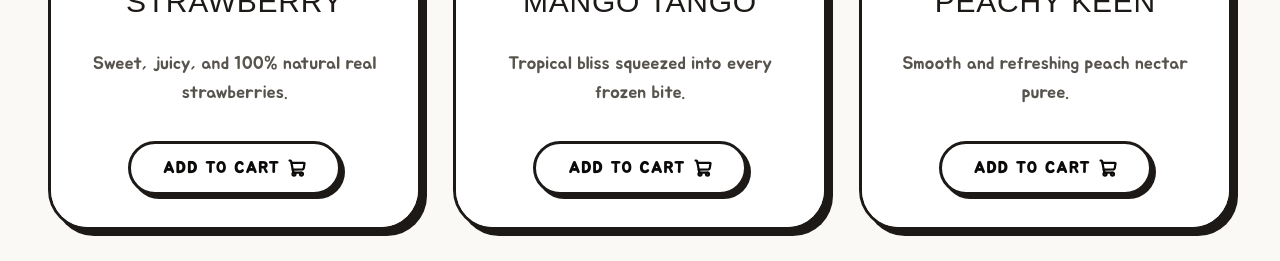
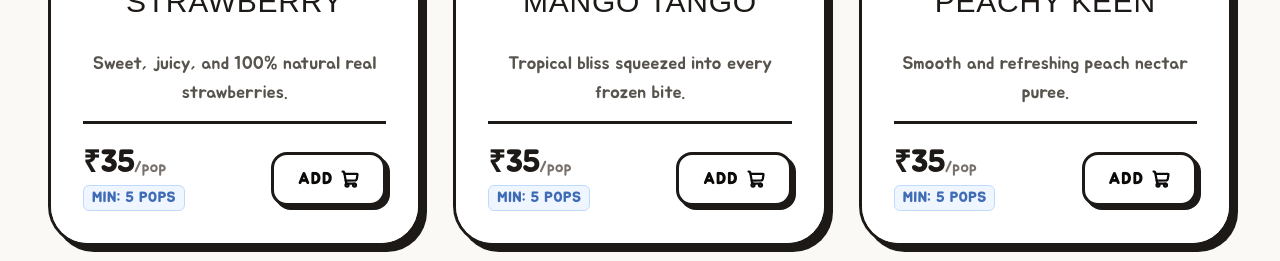
Before and after one commit to guptaRishi00/amore-icepops, a Next.js app: page /flavors in a window 1280 px wide. Shown: the part 1460-1721 px from the top of the page. Built offline with nearby package versions, Linux system fonts and the light colour scheme; a web font is replaced by a local one.

Commit message:
first commit

```diff
--- a/src/components/flavors/FlavorsGrid.tsx
+++ b/src/components/flavors/FlavorsGrid.tsx
@@ -112,16 +112,27 @@ export default function FlavorsGrid() {
                   {flavor.name}
                 </h2>
 
-                <p className="font-jua text-stone-600 text-sm md:text-lg mb-6 md:mb-8 leading-relaxed max-w-xs">
+                <p className="font-jua text-stone-600 text-sm md:text-lg mb-3 leading-relaxed max-w-xs">
                   {flavor.desc}
                 </p>
 
-                <button
-                  onClick={() => handleAddToCart(flavor)}
-                  className="mt-auto inline-flex items-center gap-2 px-6 py-2.5 md:px-8 md:py-3 bg-white text-stone-950 font-jua border-[3px] border-stone-900 rounded-full shadow-[4px_4px_0px_0px_rgba(28,25,23,1)] hover:shadow-[2px_2px_0px_0px_rgba(28,25,23,1)] hover:translate-x-[2px] hover:translate-y-[2px] transition-all active:shadow-none active:translate-x-[4px] active:translate-y-[4px] text-sm md:text-base uppercase tracking-widest font-bold cursor-pointer"
-                >
-                  Add to Cart <ShoppingCart size={18} strokeWidth={3} />
-                </button>
+                <div className="mt-auto w-full pt-5 md:pt-6 border-t-[3px] border-stone-900 flex flex-row items-center justify-between gap-2 md:gap-4">
+                  <div className="flex flex-col items-start font-jua flex-shrink-0">
+                    <span className="text-2xl md:text-3xl font-bold text-stone-900 leading-none">
+                      ₹35<span className="text-base text-stone-500 font-normal">/pop</span>
+                    </span>
+                    <span className="text-xs md:text-sm text-[#406BB5] mt-1.5 font-bold uppercase tracking-wider bg-blue-50 px-2 py-0.5 rounded-md border border-blue-200">
+                      Min: 5 pops
+                    </span>
+                  </div>
+
+                  <button
+                    onClick={() => handleAddToCart(flavor)}
+                    className="inline-flex items-center justify-center gap-2 px-4 py-2.5 md:px-6 md:py-3 bg-white text-stone-950 font-jua border-[3px] border-stone-900 rounded-xl md:rounded-2xl shadow-[4px_4px_0px_0px_rgba(28,25,23,1)] hover:shadow-[2px_2px_0px_0px_rgba(28,25,23,1)] hover:translate-x-[2px] hover:translate-y-[2px] transition-all active:shadow-none active:translate-x-[4px] active:translate-y-[4px] text-sm md:text-base uppercase tracking-widest font-bold cursor-pointer shrink-0"
+                  >
+                    Add <ShoppingCart size={18} strokeWidth={3} className="hidden lg:block shrink-0" />
+                  </button>
+                </div>
               </div>
             </div>
           ))}
--- a/src/components/home/AboutFruitPopsSection.tsx
+++ b/src/components/home/AboutFruitPopsSection.tsx
@@ -66,12 +66,15 @@ export default function AboutFruitPopsSection() {
           </div>
 
           {/* Stats Row */}
-          <div className="reveal reveal-delay-3 flex flex-wrap items-center justify-center lg:justify-start gap-4 md:gap-5 pt-4">
+          <div className="reveal reveal-delay-3 flex flex-row flex-wrap items-stretch md:items-center justify-center lg:justify-start gap-4 md:gap-5 pt-4 w-full">
             {stats.map((stat, i) => (
               <div
                 key={i}
-                className={`flex flex-col items-center px-5 md:px-7 py-4 md:py-5 bg-white border-[3px] border-stone-900 rounded-2xl shadow-[4px_4px_0px_0px_rgba(28,25,23,1)] min-w-[110px] ${stat.value === "10K+" ? "w-full max-w-[240px] md:w-auto md:max-w-none" : ""
-                  }`}
+                className={`flex flex-col items-center justify-center px-4 md:px-7 py-4 md:py-5 bg-white border-[3px] border-stone-900 rounded-2xl shadow-[4px_4px_0px_0px_rgba(28,25,23,1)] md:min-w-[110px] ${
+                  stat.value === "10K+"
+                    ? "w-full md:w-auto"
+                    : "w-[calc(50%-0.5rem)] md:w-auto"
+                }`}
               >
                 <span className="font-caprasimo text-2xl md:text-3xl text-stone-900 leading-none">
                   {stat.value}
--- a/src/components/home/EventsSection.tsx
+++ b/src/components/home/EventsSection.tsx
@@ -12,7 +12,7 @@ export default function EventsSection() {
       <div className="reveal mx-auto flex flex-col md:flex-row bg-[#406BB5] border-4 border-stone-900 rounded-3xl md:rounded-[2.5rem] shadow-[8px_8px_0px_0px_rgba(28,25,23,1)] overflow-hidden">
 
         {/* Left Side: Illustration / Visuals */}
-        <div className="md:w-5/12 bg-[#FFB000] border-b-4 md:border-b-0 md:border-r-4 border-stone-900 flex flex-col items-center justify-center relative overflow-hidden group min-h-[250px] md:min-h-full">
+        <div className="md:w-5/12 bg-[#FFB000] border-b-4 md:border-b-0 md:border-r-4 border-stone-900 flex flex-col items-center justify-center relative overflow-hidden isolate min-h-[250px] md:min-h-[400px]">
           <div
             className="absolute inset-0 z-0 opacity-10 pointer-events-none mix-blend-multiply"
             style={{
@@ -22,12 +22,12 @@ export default function EventsSection() {
             }}
           />
 
-          <div className="absolute inset-0 z-10">
+          <div className="absolute inset-0 z-10 block w-full h-full">
             <Image
               src="/party.png"
               alt="Party Ice Pop Event"
               fill
-              className="object-cover drop-shadow-[4px_4px_0px_rgba(28,25,23,1)]"
+              className="object-cover drop-shadow-[4px_4px_0px_rgba(28,25,23,1)] max-w-full"
             />
           </div>
 
--- a/src/components/home/VideoSection.tsx
+++ b/src/components/home/VideoSection.tsx
@@ -50,7 +50,7 @@ export default function VideoSection() {
 
         <div className="reveal reveal-delay-3 mt-8 flex flex-wrap justify-center gap-3 md:gap-4">
           <Link
-            href="/about"
+            href="/flavors"
             className="inline-flex items-center gap-2 px-5 py-2.5 md:px-8 md:py-3 bg-white text-stone-950 font-jua border-2 border-stone-900 rounded-full shadow-[4px_4px_0px_0px_rgba(28,25,23,1)] hover:shadow-[1px_1px_0px_0px_rgba(28,25,23,1)] hover:translate-x-[3px] hover:translate-y-[3px] transition-all active:shadow-none active:translate-x-[4px] active:translate-y-[4px] text-sm md:text-base uppercase tracking-widest"
           >
             Order Now
--- a/src/components/layout/Header.tsx
+++ b/src/components/layout/Header.tsx
@@ -130,9 +130,9 @@ export default function Header() {
       {isMobileMenuOpen && (
         <div className="md:hidden w-full bg-white border-t border-stone-200 absolute top-full left-0 z-40 flex flex-col px-6 py-4 shadow-xl">
           <nav className="flex flex-col gap-4 font-caprasimo text-stone-900 text-lg tracking-wide">
-            <Link href="/shop" onClick={() => setIsMobileMenuOpen(false)} className="hover:text-[#406BB5] py-2 border-b border-stone-100">
+            {/* <Link href="/shop" onClick={() => setIsMobileMenuOpen(false)} className="hover:text-[#406BB5] py-2 border-b border-stone-100">
               Shop
-            </Link>
+            </Link> */}
             <Link href="/flavors" onClick={() => setIsMobileMenuOpen(false)} className="hover:text-[#406BB5] py-2 border-b border-stone-100">
               Flavors
             </Link>
```
